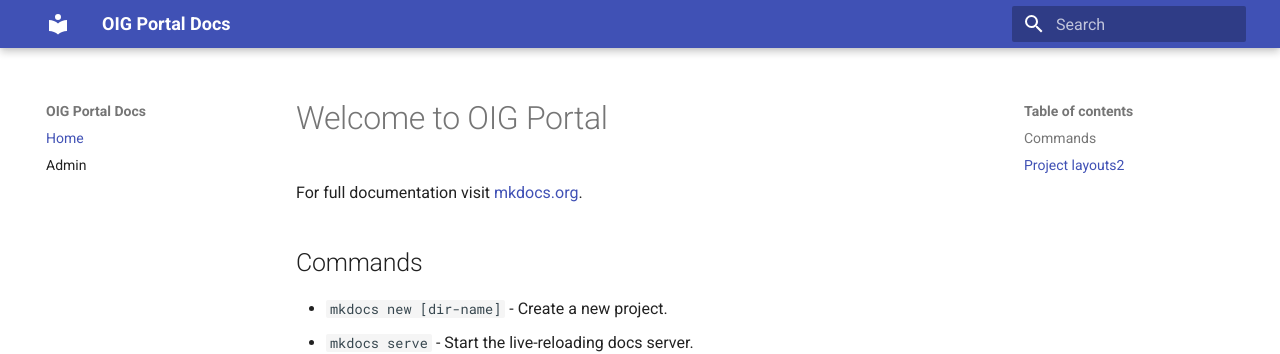
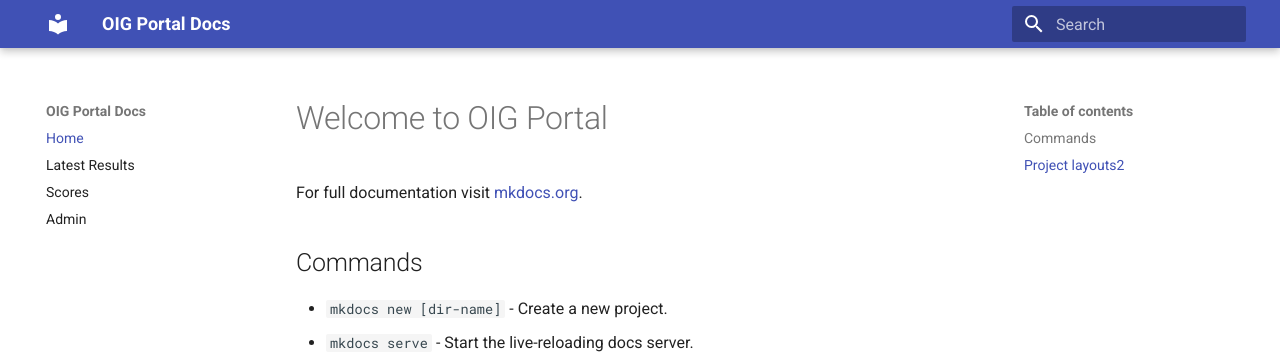
Before and after one commit to ankh2054/oig-portal, an MkDocs documentation site: the page built from docs/index.md, in a window 1280 px wide. Shown: the top 354 px of the page. Built offline with MkDocs 1.6.1 and Material for MkDocs 9.7.7, drawn with Linux system fonts in a browser that asks for light colours.

Commit message:
github pages

```diff
--- a/mkdocs.yml
+++ b/mkdocs.yml
@@ -3,4 +3,6 @@
   name: material
 nav:
     - Home: index.md
+    - Latest Results: latestresults.md
+    - Scores: score.md
     - Admin: admin.md
```
Also changed, not shown: docs/score.md (added, +1 -0 lines), docs/latestresults.md (added).
